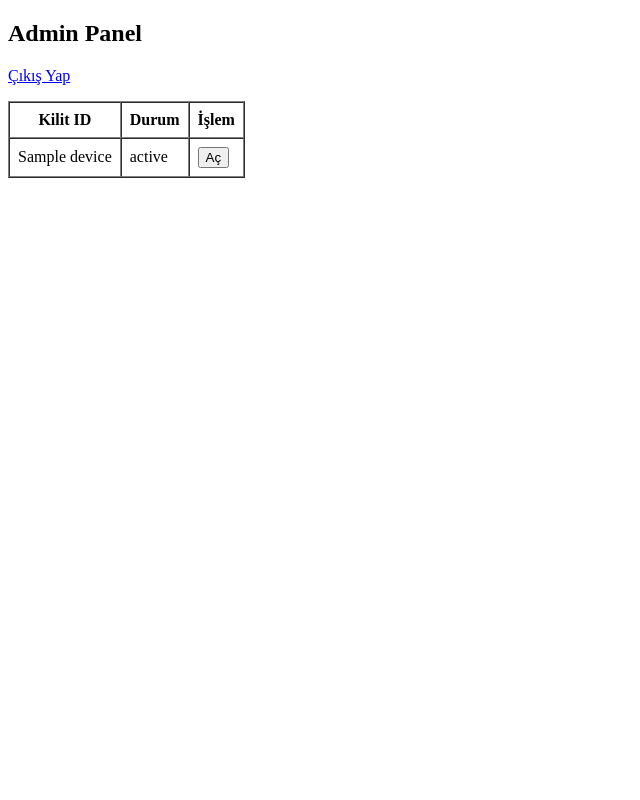
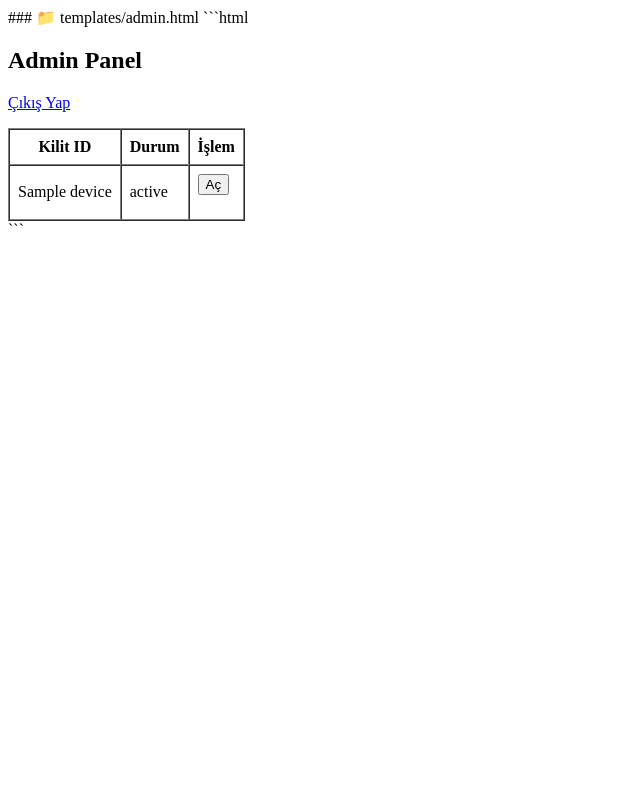
Before and after one commit to lobtech32/omni-bike-lock-server, a Python web app: template templates/admin.html in a window 1280 px wide. Shown: the whole page, without its empty margins (0-640 px from the left). Run offline with Jinja, Linux system fonts and the light colour scheme; the template is opened without the code that fills it: most values are stand-ins (such as "Sample title", 1, 10 or a date in 2020).

Commit message:
Update admin.html

````diff
--- a/templates/admin.html
+++ b/templates/admin.html
@@ -1,3 +1,5 @@
+### 📁 templates/admin.html
+```html
 <!DOCTYPE html>
 <html lang="tr">
 <head><meta charset="UTF-8"><title>Admin Panel</title></head>
@@ -20,3 +22,4 @@
   </table>
 </body>
 </html>
+```
````
